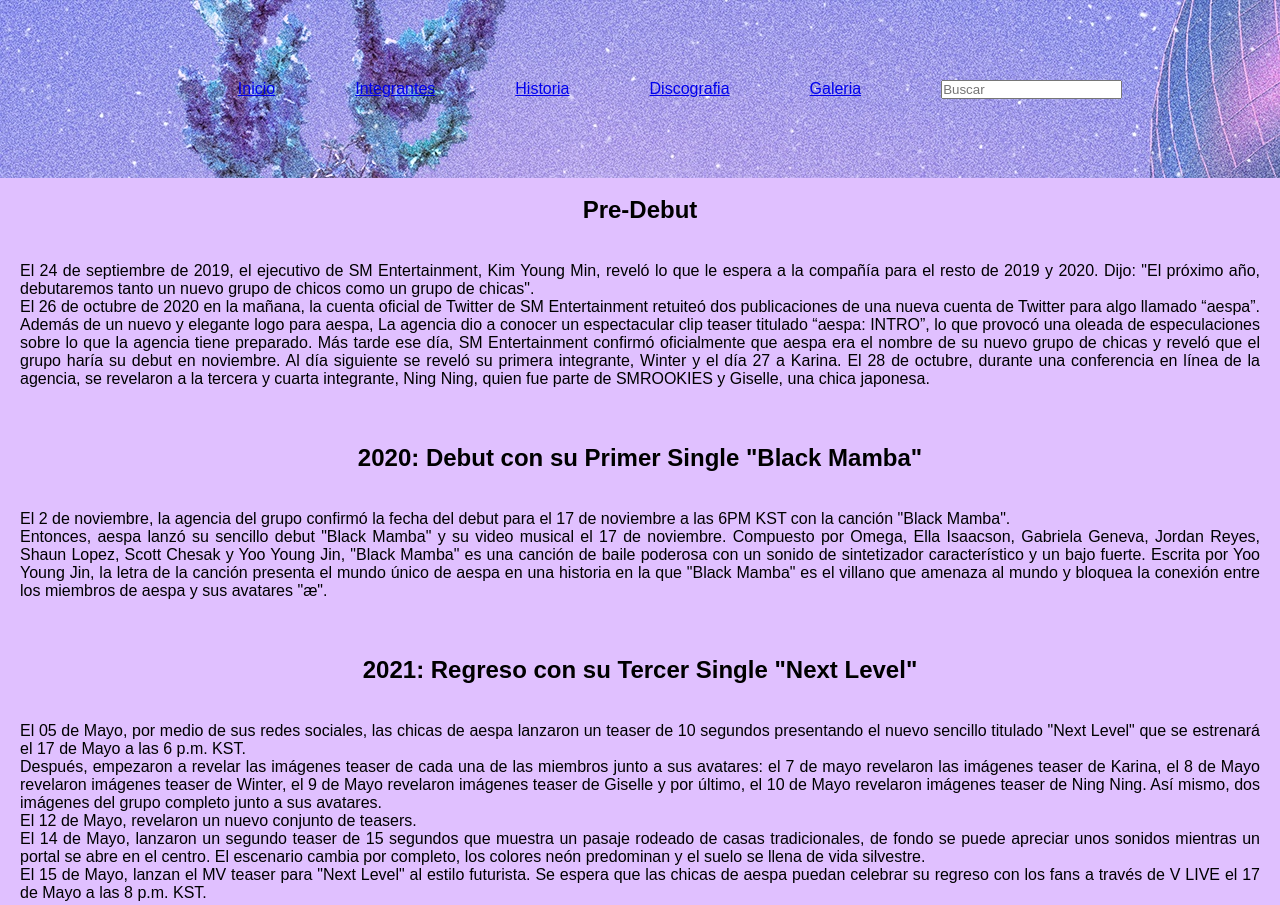
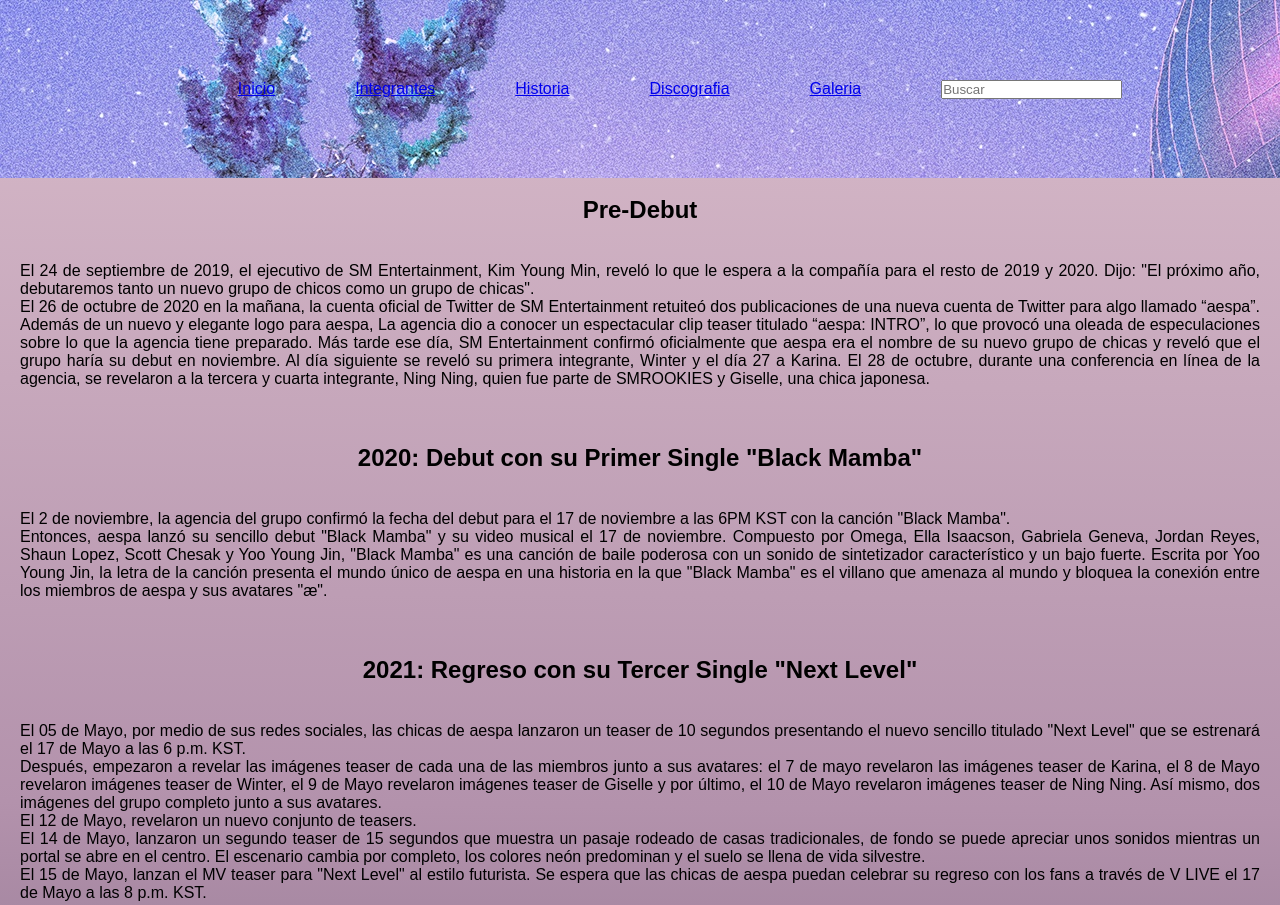
Before and after one commit to rodrigotnt/aespa-teniente, a website: page pages/historia.html in a window 1280 px wide. Shown: the top 905 px of the page. Drawn offline with Linux system fonts and the light colour scheme.

Commit message:
cambios-3

```diff
--- a/css/style.css
+++ b/css/style.css
@@ -84,7 +84,7 @@
 }
 
 main {
-    background-color: rgb(224, 192, 255);
+    background: linear-gradient(.50deg, #735D78, #b392ac, #d1b3c4);
 }
 
 .horizontal {
--- a/pages/historia.html
+++ b/pages/historia.html
@@ -5,8 +5,10 @@
     <meta charset="UTF-8">
     <meta http-equiv="X-UA-Compatible" content="IE=edge">
     <meta name="viewport" content="width=device-width, initial-scale=1.0">
+    <meta name="keywords" content="aespa, kpop, sm">
+    <meta name="description" content="Aespa es el mejor grupo de la 4ta generacion">
     <link rel="stylesheet" href="../css/style.css">
-    <title>Aespa</title>
+    <title>Aespa/Historia</title>
 </head>
 
 <body>
```
Also changed, not shown: index.html (+2 -0 lines), pages/discografia.html (+3 -1 lines), pages/galeria.html (+3 -1 lines), pages/integrantes.html (+3 -1 lines).
